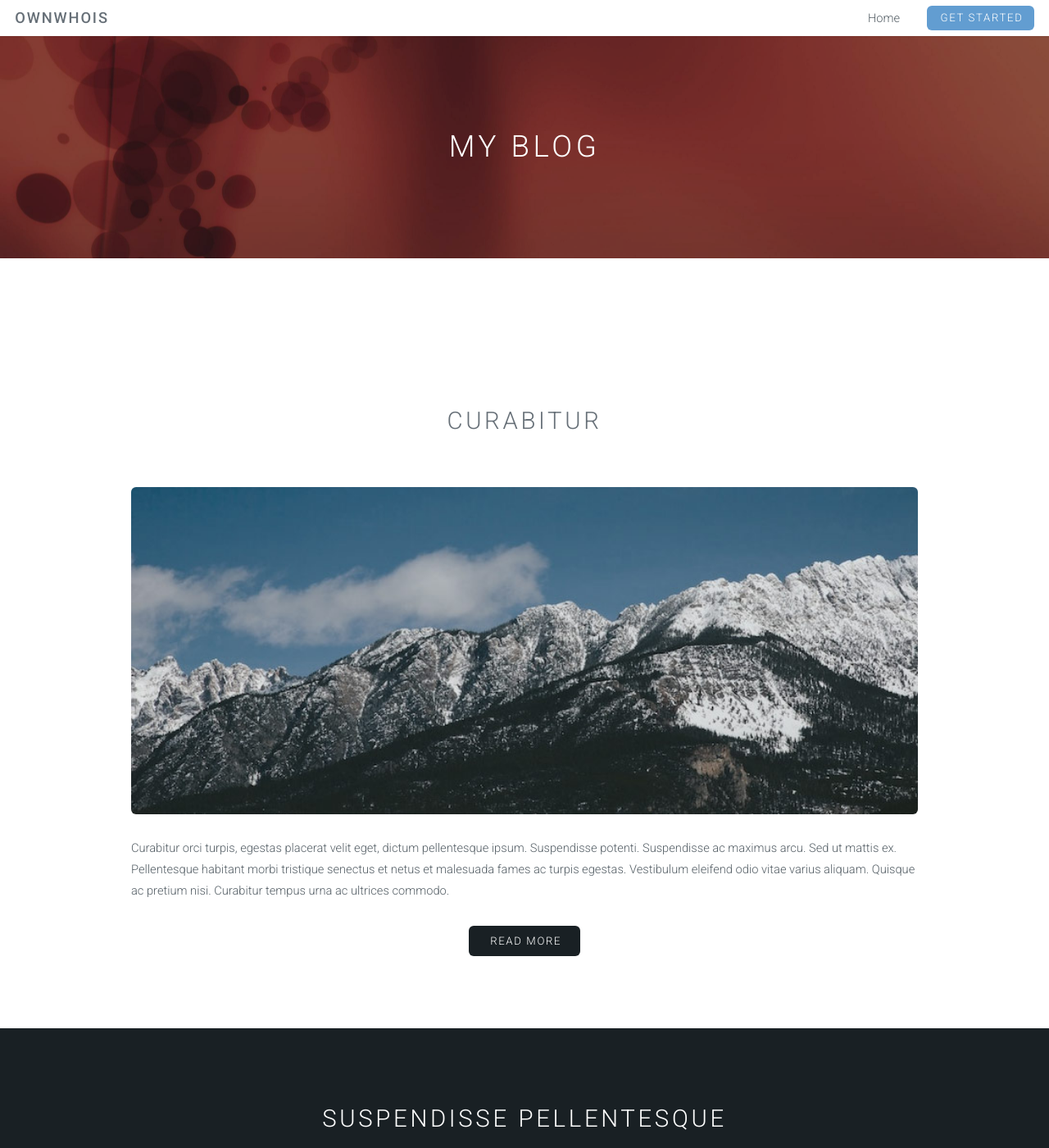
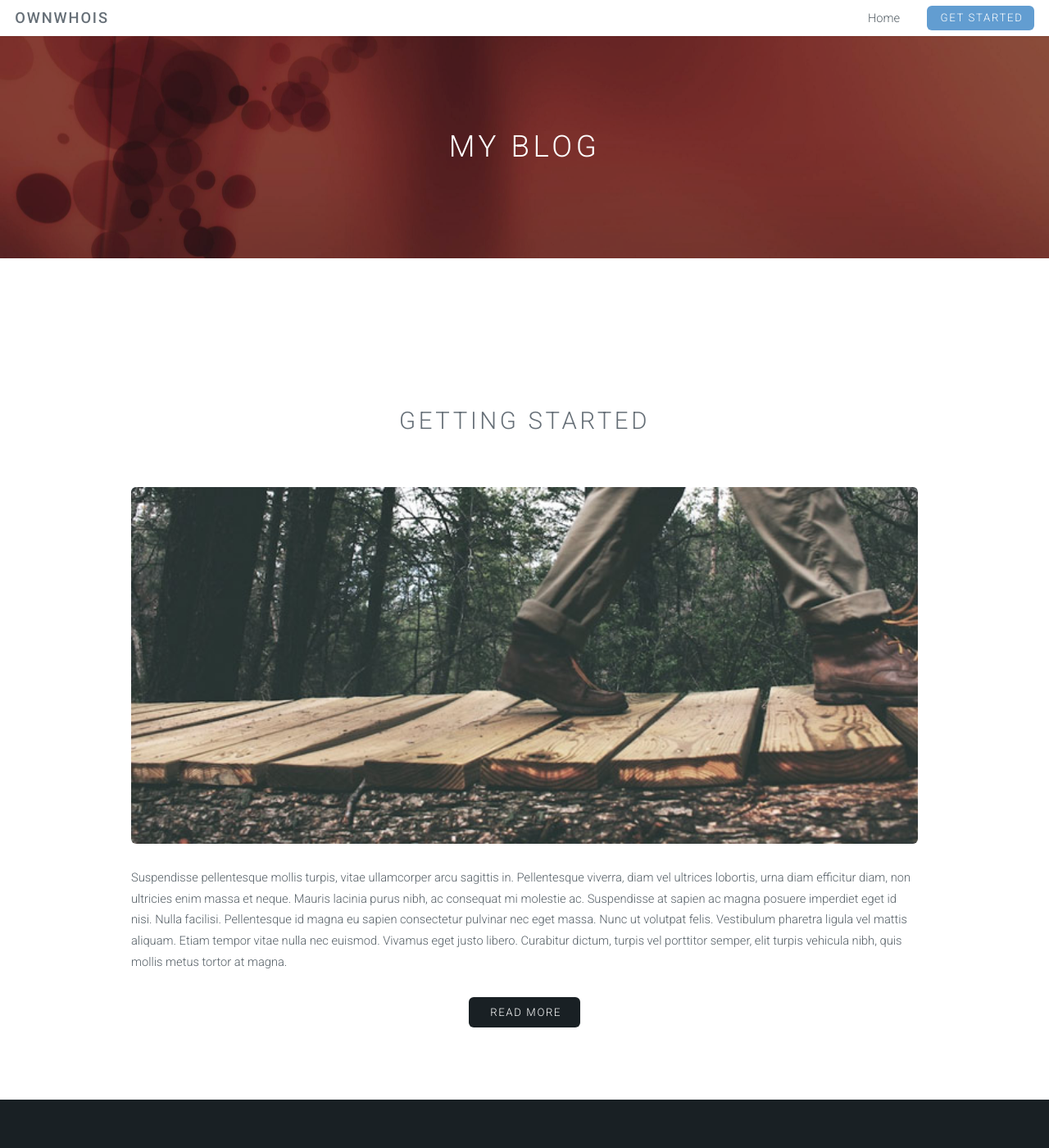
Before and after one commit to midasvo/ownWhois, a Jekyll site: the page built from blog.html, in a window 1280 px wide and 1400 px high. Shown: the whole window at 82% size. Built offline with Jekyll 4.4.1, drawn with Linux system fonts in a browser that asks for light colours.

Commit message:
added getting started

```diff
--- a/_includes/header.html
+++ b/_includes/header.html
@@ -9,7 +9,7 @@
                     <li><a class="page-link" href="{{ page.url | prepend: site.baseurl }}">{{ page.title }}</a></li>
                   {% endif %}
             {% endfor %}
-            <li><a href="#" class="button special">Get Started</a></li>
+            <li><a href="/getting-started" class="button special">Get Started</a></li>
         </ul>
     </nav>
 </header>
--- /dev/null
+++ b/_posts/2015-11-28-getting-started.markdown
@@ -0,0 +1,13 @@
+---
+layout: post
+title:  "Getting started"
+date:   2015-11-28 14:37:44
+categories: tutorial
+---
+
+<img src="{{ site.baseurl }}/images/pic01.jpg" class="fit image">
+Suspendisse pellentesque mollis turpis, vitae ullamcorper arcu sagittis in. Pellentesque viverra, diam vel ultrices lobortis, urna diam efficitur diam, non ultricies enim massa et neque. Mauris lacinia purus nibh, ac consequat mi molestie ac. Suspendisse at sapien ac magna posuere imperdiet eget id nisi. Nulla facilisi. Pellentesque id magna eu sapien consectetur pulvinar nec eget massa. Nunc ut volutpat felis. Vestibulum pharetra ligula vel mattis aliquam. Etiam tempor vitae nulla nec euismod. Vivamus eget justo libero. Curabitur dictum, turpis vel porttitor semper, elit turpis vehicula nibh, quis mollis metus tortor at magna.
+
+Maecenas posuere sodales magna id tincidunt. Nunc sapien ipsum, efficitur et mauris nec, tristique gravida leo. Donec at bibendum lectus, sit amet fringilla risus. Donec et justo mi. In risus risus, faucibus eget eros eget, tincidunt posuere purus. Maecenas porta lacus metus, nec varius enim egestas ac. In hac habitasse platea dictumst. Nullam a nisi nulla. Nam vel varius enim, sit amet fringilla massa. Proin vel aliquam felis, quis scelerisque arcu.
+
+Sed consequat mi id malesuada efficitur. Vestibulum efficitur tortor ut dictum porta. Morbi dapibus viverra risus, et laoreet lorem commodo et. Donec hendrerit posuere magna a efficitur. Nullam euismod eget nulla eget iaculis. Donec porttitor faucibus porta. Morbi et risus dolor. Mauris venenatis sem id neque hendrerit ultrices.
```
